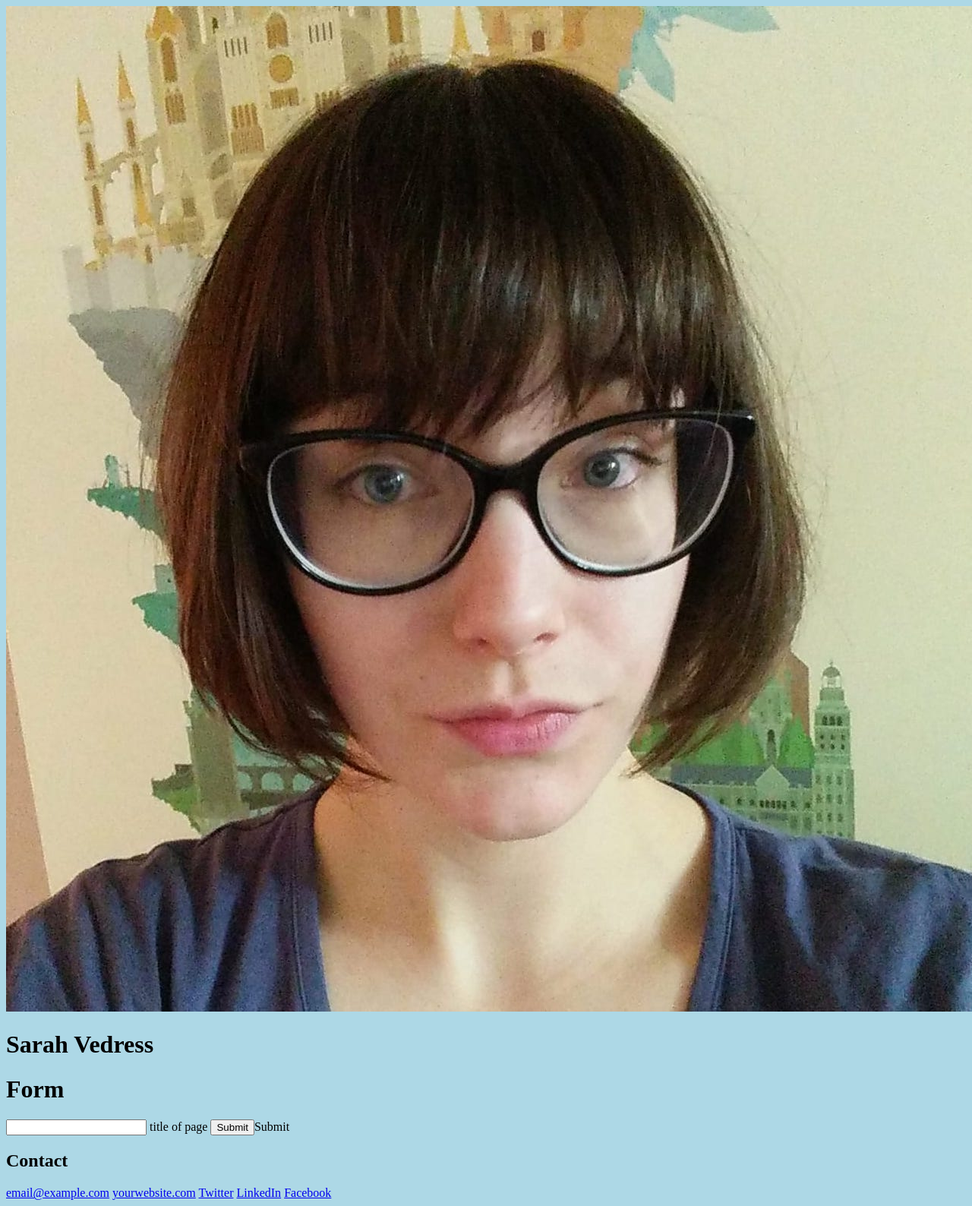
After one commit to sarahveddy/350Project, a Python web app: template templates/form.html in a window 1280 px wide; the page is wider, and only the part inside the window is pictured. The commit adds this page. Shown: that part at 76% size. Run offline with Jinja, Linux system fonts and the light colour scheme; the template is opened without the code that fills it, so the values that code supplies are empty.

Commit message:
Added form.html, form.js, first local build.

```diff
--- a/app.yaml
+++ b/app.yaml
@@ -3,6 +3,8 @@ api_version: 1
 threadsafe: true
 
 handlers:
+- url: /scripts
+  static_dir: scripts
 - url: /css
   static_dir: css
 - url: /images
@@ -11,6 +13,7 @@ handlers:
   script: main.app
 
 
+
 libraries:
 - name: webapp2
   version: "2.5.2"
--- /dev/null
+++ b/scripts/form.js
@@ -0,0 +1 @@
+window.alert("Butt")
--- /dev/null
+++ b/templates/form.html
@@ -0,0 +1,9 @@
+{% extends "templates/static.html" %}
+{% block script %}<script src="scripts/form.js"></script>{% endblock %}
+{% block content %}
+    <h1>Form</h1>
+    <form action="/form" method="post">
+        <input type="text" name="title" > title of page </input>
+        <input type="submit">Submit</input>
+    </form>
+{% endblock %}
--- a/templates/static.html
+++ b/templates/static.html
@@ -5,6 +5,7 @@
     <meta name="viewport" content="width=device-width, initial-scale=1.0">
     <title>Sarah Vedress | {{page_title}}</title>
     <link rel="stylesheet" href="/css/style.css">
+    {% block script %}{% endblock %}
 </head>
 <body>
     <!-- // Intro -->
```
Also changed, not shown: main.py (+8 -3 lines), 2 other files.
